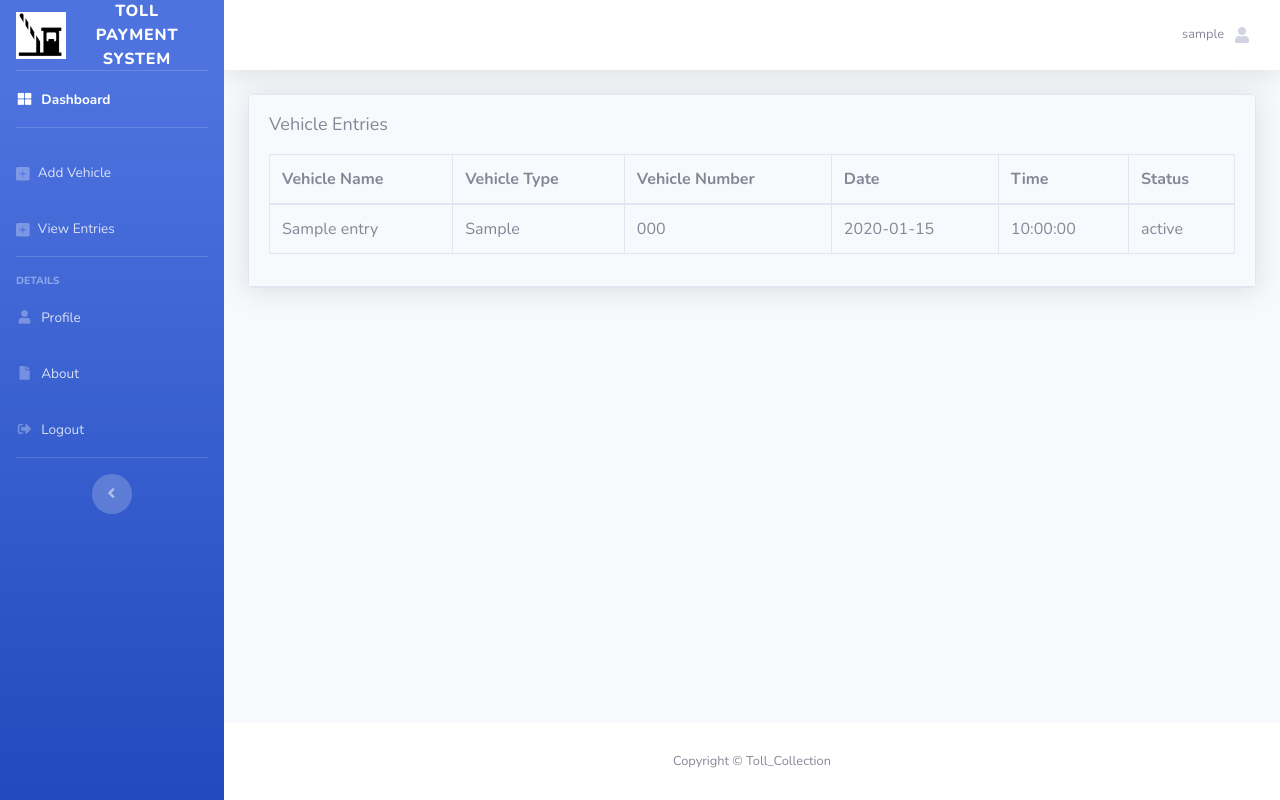
After one commit to Shubham-Marihalkar/Toll_collection_System, a PHP site: page /entries.php in a window 1280 px wide. The commit adds this page. Run offline with PHP 8.4, Linux system fonts and the light colour scheme; the visitor is signed in with stand-in values (Sample User, id 1); tables that the repository leaves empty or names only in its code hold one stand-in row (values such as "Sample post"); some libraries are stand-ins or nearby versions.

Commit message:
added entries page to show all transaction of that user

```diff
--- /dev/null
+++ b/entries.php
@@ -0,0 +1,299 @@
+<?php
+  include('session.php');
+?>
+<!DOCTYPE html>
+<html lang="en">
+
+<head>
+
+  <meta charset="utf-8">
+  <meta http-equiv="X-UA-Compatible" content="IE=edge">
+  <meta name="viewport" content="width=device-width, initial-scale=1, shrink-to-fit=no">
+  <meta name="description" content="">
+  <meta name="author" content="">
+
+  <title>Entries</title>
+
+  <link href="vendor/fontawesome-free/css/all.min.css" rel="stylesheet" type="text/css">
+  <link href="https://fonts.googleapis.com/css?family=Nunito:200,200i,300,300i,400,400i,600,600i,700,700i,800,800i,900,900i" rel="stylesheet">
+
+  <link href="css/sb-admin-2.min.css" rel="stylesheet">
+
+</head>
+
+<body id="page-top">
+  <div id="wrapper">
+    <ul class="navbar-nav bg-gradient-primary sidebar sidebar-dark accordion" id="accordionSidebar">
+      <a class="sidebar-brand d-flex align-items-center justify-content-center" href="dashboarduser.php">
+        <img src="icon.png">
+        <div class="sidebar-brand-text mx-3">Toll Payment System</div>
+      </a>
+      <hr class="sidebar-divider my-0">
+      <li class="nav-item active">
+        <a class="nav-link" href="dashboarduser.php">
+          <i class="fas fa-fw fa-th-large"></i>
+          <span>Dashboard</span></a>
+      </li>
+
+      <hr class="sidebar-divider">
+      <div class="sidebar-heading">
+
+      </div>
+
+
+      <li class="nav-item">
+        <a class="nav-link collapsed" href="addvehicle.php" data-target="#collapseOrders" aria-expanded="true" aria-controls="collapseOrders">
+
+          <i><svg width="1em" height="1em" viewBox="0 0 16 16" class="bi bi-plus-square-fill" fill="currentColor" xmlns="http://www.w3.org/2000/svg">
+  <path fill-rule="evenodd" d="M2 0a2 2 0 0 0-2 2v12a2 2 0 0 0 2 2h12a2 2 0 0 0 2-2V2a2 2 0 0 0-2-2H2zm6.5 4.5a.5.5 0 0 0-1 0v3h-3a.5.5 0 0 0 0 1h3v3a.5.5 0 0 0 1 0v-3h3a.5.5 0 0 0 0-1h-3v-3z"/>
+</svg></i>
+          <span>Add Vehicle</span>
+        </a>
+      </li>
+
+      <li class="nav-item">
+        <a class="nav-link collapsed" href="entries.php" data-target="#collapseOrders" aria-expanded="true" aria-controls="collapseOrders">
+          <i><svg width="1em" height="1em" viewBox="0 0 16 16" class="bi bi-plus-square-fill" fill="currentColor" xmlns="http://www.w3.org/2000/svg">
+  <path fill-rule="evenodd" d="M2 0a2 2 0 0 0-2 2v12a2 2 0 0 0 2 2h12a2 2 0 0 0 2-2V2a2 2 0 0 0-2-2H2zm6.5 4.5a.5.5 0 0 0-1 0v3h-3a.5.5 0 0 0 0 1h3v3a.5.5 0 0 0 1 0v-3h3a.5.5 0 0 0 0-1h-3v-3z"/>
+</svg></i>
+          <span>View Entries</span>
+        </a>
+      </li>
+
+      <hr class="sidebar-divider">
+
+      <div class="sidebar-heading">
+       Details
+      </div>
+
+      <li class="nav-item">
+        <a class="nav-link" href="profile.php">
+          <i class="fas fa-fw fa-user"></i>
+          <span>Profile</span>
+        </a>
+
+      </li>
+
+     <li class="nav-item">
+        <a class="nav-link" href="about.php">
+          <i class="fas fa-fw fa-file"></i>
+          <span>About</span>
+        </a>
+
+      </li>
+
+      <li class="nav-item">
+        <a class="nav-link" href="#" data-toggle="modal" data-target="#logoutModal">
+          <i class="fas fa-fw fa-sign-out-alt"></i>
+          <span>Logout</span></a>
+      </li>
+
+      <hr class="sidebar-divider d-none d-md-block">
+
+      <div class="text-center d-none d-md-inline">
+        <button class="rounded-circle border-0" id="sidebarToggle"></button>
+      </div>
+
+    </ul>
+
+    <div id="content-wrapper" class="d-flex flex-column">
+
+      <div id="content">
+
+       <nav class="navbar navbar-expand navbar-light bg-white topbar mb-4 static-top shadow">
+
+          <button id="sidebarToggleTop" class="btn btn-link d-md-none rounded-circle mr-3">
+            <i class="fa fa-bars"></i>
+          </button>
+
+          <ul class="navbar-nav ml-auto">
+
+            <li class="nav-item dropdown no-arrow">
+              <a class="nav-link dropdown-toggle" href="#" id="userDropdown" role="button" data-toggle="dropdown" aria-haspopup="true" aria-expanded="false">
+                <span class="mr-2 d-none d-lg-inline text-gray-600 small">
+                  <?php
+                    echo $login_session;
+                  ?>
+                </span>
+                <i class="fas fa-fw fa-user"></i>
+              </a>
+              <div class="dropdown-menu dropdown-menu-right shadow animated--grow-in" aria-labelledby="userDropdown">
+                <a class="dropdown-item" href="profile.php">
+                  <i class="fas fa-user fa-sm fa-fw mr-2 text-gray-400"></i>
+                  Profile
+                </a>
+
+                <a class="dropdown-item" href="about.php">
+                  <i class="fas fa-file fa-sm fa-fw mr-2 text-gray-400"></i>
+                  About
+                </a>
+                <div class="dropdown-divider"></div>
+                <a class="dropdown-item" href="#" data-toggle="modal" data-target="#logoutModal">
+                  <i class="fas fa-sign-out-alt fa-sm fa-fw mr-2 text-gray-400"></i>
+                  Logout
+                </a>
+              </div>
+            </li>
+
+          </ul>
+
+        </nav>
+                <div class="container-fluid">
+
+          <div class="row">
+            <div class="col-xl-12 col-lg-5">
+              <div class="card shadow mb-4">
+                <div class="card-header py-3 d-flex flex-row align-items-center justify-content-between">
+
+
+
+                  <div class="table-responsive">
+                <table class="table table-bordered" id="shopping-cart-results" width="100%" cellspacing="0">
+                  <thead>
+                    <tr><p style="font-size:18px">Vehicle Entries</p></tr>
+                    <tr>
+                      <th>Vehicle Name</th>
+                      <th>Vehicle Type</th>
+                      <th>Vehicle Number</th>
+                      <th>Date </th>
+                      <th>Time </th>
+                      <th>Status</th>
+
+                    </tr>
+                  </thead>
+
+                  <?php
+                          $sql="SELECT * FROM vehical_entry WHERE $rowid=userid";
+                          $result = mysqli_query($link,$sql);
+                        ?>
+
+                  <tbody>
+                  <?php  while($row = mysqli_fetch_array($result,MYSQLI_ASSOC)){ ?>
+                  <tr>
+                  <?php $date=explode(" ",$row["time"])?>
+                    <td><?php echo $row["vname"]; ?></td>
+                    <td><?php echo $row["vtype"]; ?></td>
+                    <td><?php echo $row["vnumber"]; ?></td>
+                    <td><?php echo $date[0]; ?></td>
+                    <td><?php echo $date[1]; ?></td>
+                    <td><?php echo $row["status"]; ?></td>
+                </tr>
+              <?php }?>
+      </tbody>
+      </table></div>
+              </div>
+            </div>
+          </div>
+        </div>
+      </div>
+
+          </div>
+
+      <footer class="sticky-footer bg-white">
+        <div class="container my-auto">
+          <div class="copyright text-center my-auto"id="google_translate_element">
+            Copyright &copy; Toll_Collection
+
+<script type="text/javascript">
+function googleTranslateElementInit() {
+  new google.translate.TranslateElement({pageLanguage: 'en'}, 'google_translate_element');
+}
+</script>
+
+
+<script>
+
+$(document).ready(function () {
+    readRecords();
+  });
+
+  function addRecord(){
+
+    var vname =  $("#vname").val();
+    var vtype =  $("#vtype").val();
+    var vnumber =  $("#vnumber").val();
+    var starting_point =  $("#starting_point").val();
+    var destination =  $("#destination").val();
+    var otp =  $("#otp").val();
+
+    $.ajax({
+
+      url:"payment.php",
+      type:'POST',
+      data: {
+        vname:vname,
+        vtype:vtype,
+        vnumber:vnumber,
+        starting_point:starting_point,
+        destination:destination,
+        otp:otp,
+      },
+      success:function(data, status){
+        readRecords();
+        window.location.reload();
+      },
+
+    });
+
+  }
+
+function readRecords(){
+
+    var readrecords = "readrecords";
+    $.ajax({
+      url:"payment.php",
+      type:"POST",
+      data:{readrecords:readrecords},
+      success:function(data,status){
+        $('#records_content').html(data);
+      },
+    });
+  }
+
+</script>
+
+
+
+<script type="text/javascript" src="//translate.google.com/translate_a/element.js?cb=googleTranslateElementInit"></script>
+          </div></div>
+      </footer>
+
+    </div>
+
+  </div>
+
+  <a class="scroll-to-top rounded" href="#page-top">
+    <i class="fas fa-angle-up"></i>
+  </a>
+
+  <div class="modal fade" id="logoutModal" tabindex="-1" role="dialog" aria-labelledby="exampleModalLabel" aria-hidden="true">
+    <div class="modal-dialog" role="document">
+      <div class="modal-content">
+        <div class="modal-header">
+          <h5 class="modal-title" id="exampleModalLabel">Ready to Leave?</h5>
+          <button class="close" type="button" data-dismiss="modal" aria-label="Close">
+            <span aria-hidden="true">×</span>
+          </button>
+        </div>
+        <div class="modal-body">Select "Logout" below if you are ready to end your current session.</div>
+        <div class="modal-footer">
+          <button class="btn btn-secondary" type="button" data-dismiss="modal">Cancel</button>
+          <a class="btn btn-primary" href="logout.php">Logout</a>
+        </div>
+      </div>
+    </div>
+  </div>
+
+  <script src="vendor/jquery/jquery.min.js"></script>
+  <script src="vendor/bootstrap/js/bootstrap.bundle.min.js"></script>
+
+  <script src="vendor/jquery-easing/jquery.easing.min.js"></script>
+
+  <script src="js/sb-admin-2.min.js"></script>
+  <script src="vendor/chart.js/Chart.min.js"></script>
+
+  <script src="js/demo/chart-area-demo.js"></script>
+  <script src="js/demo/chart-pie-demo.js"></script>
+
+</body>
+</html>
--- a/userprofilebackend.php
+++ b/userprofilebackend.php
@@ -15,8 +15,9 @@ if(isset($_POST['firstname'])&&isset($_POST['lastname'])&&isset($_POST['username
     $securityqst= $_POST['securityqst'];
     $securityans = $_POST['securityans'];
     $password = $_POST['password'];
-    $query = "UPDATE users SET firstname = '$firstname',lastname = '$lastname', username = '$username', phoneno = '$phoneno', securityqst = '$securityqst' ,securityans='$securityans',password = '$password' WHERE userid = $rowid";
+    $query = "UPDATE users SET firstname = '$firstname',lastname = '$lastname',  phoneno = '$phoneno', securityqst = '$securityqst' ,securityans='$securityans',password = '$password' WHERE username = '$username'";
     if (!$result = mysqli_query($link,$query)) {
+        header("location: dashboarduser.php");
         exit(mysqli_error());
     }
     else
```
Also changed, not shown: about.php (+8 -0 lines), addvehicle.php (+10 -4 lines), dashboarduser.php (+8 -1 lines), profile.php (+16 -25 lines).
